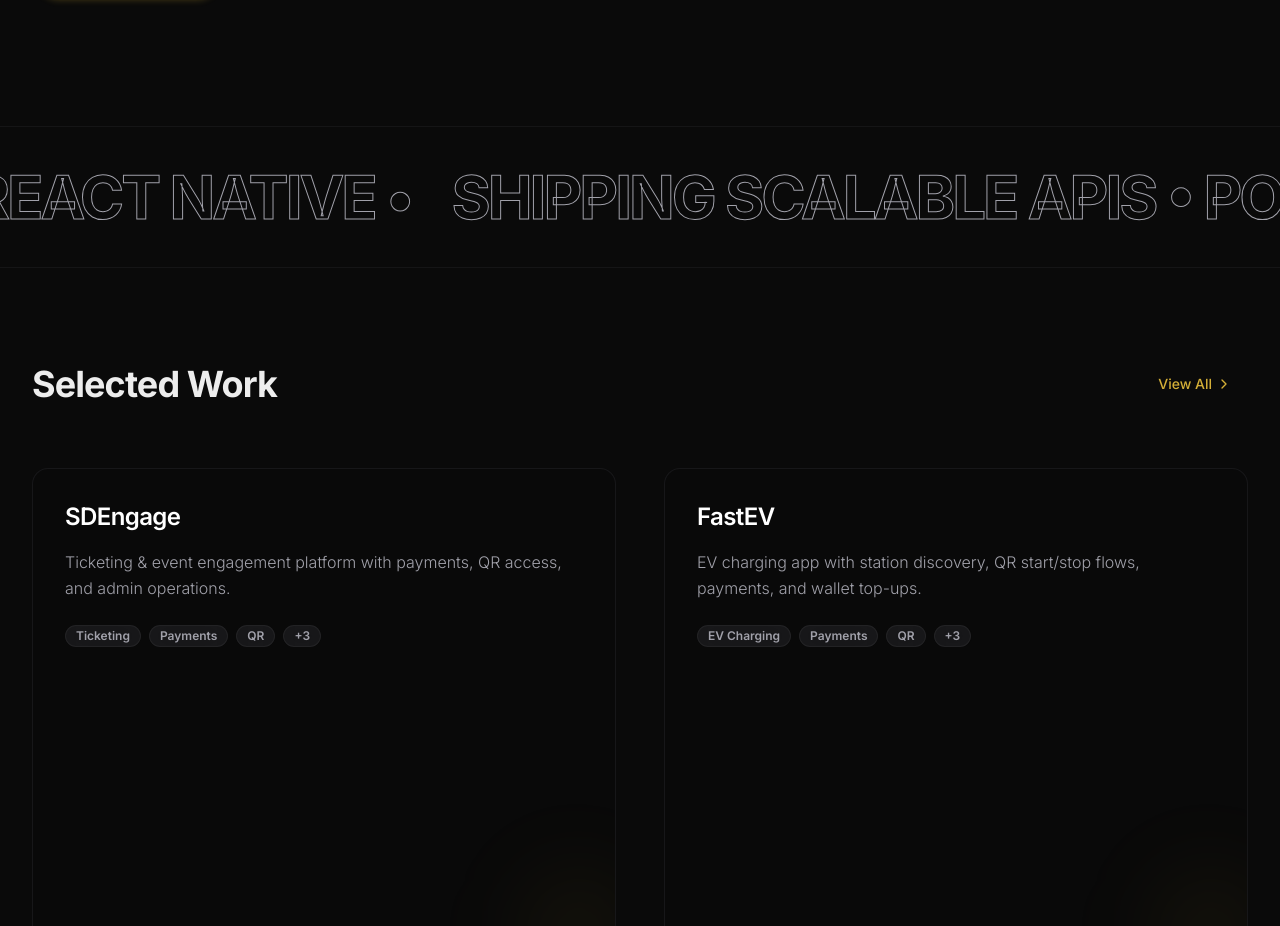
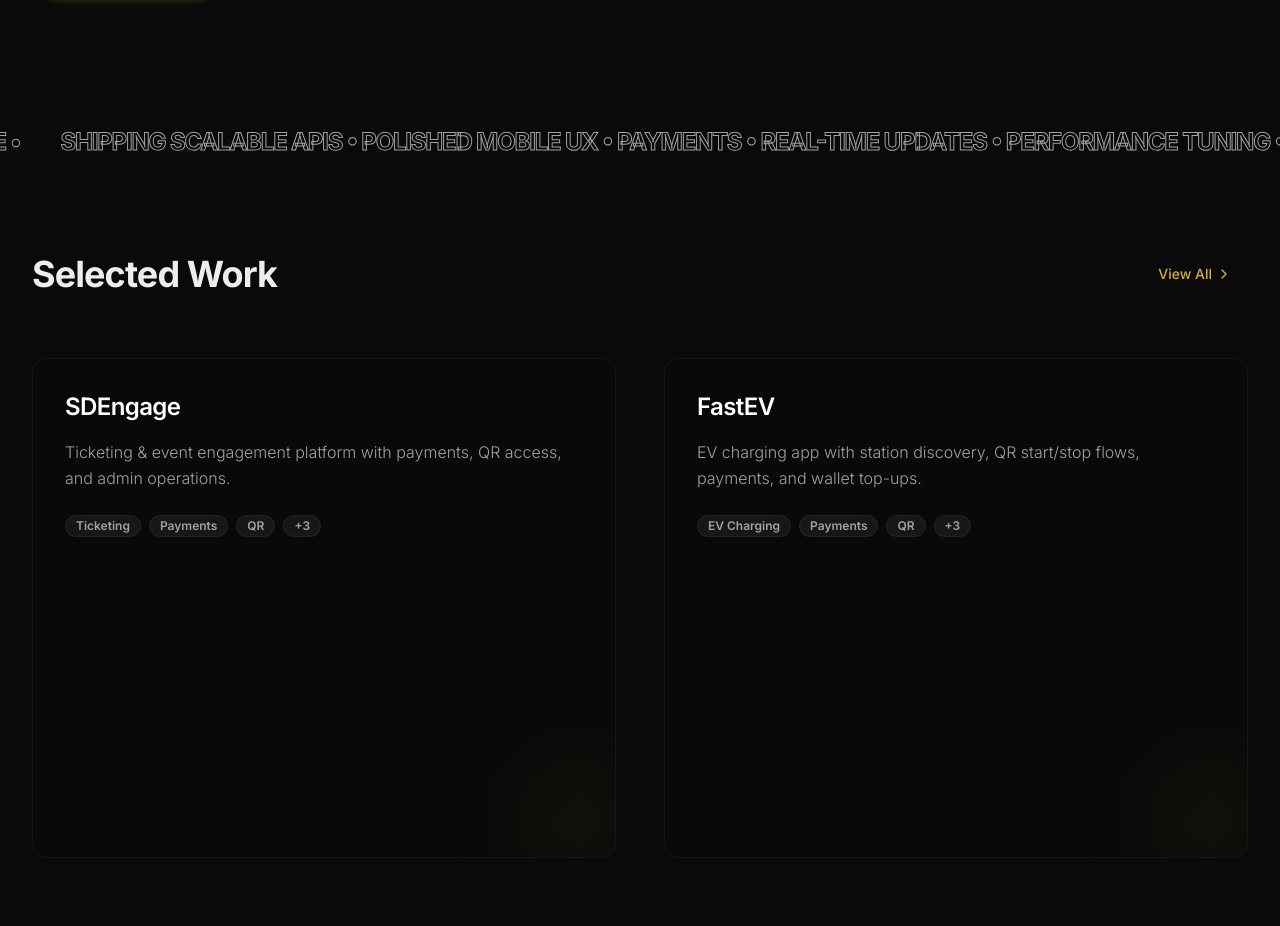
Before and after one commit to ShahrulSaifuddin/portfolio, a React (Vite) app: page / in a window 1280 px wide. Shown: the part 889-1815 px from the top of the page. Built offline with nearby package versions, Linux system fonts and the light colour scheme.

Commit message:
adjust font size

```diff
--- a/src/components/features/CapabilitiesTicker.tsx
+++ b/src/components/features/CapabilitiesTicker.tsx
@@ -76,7 +76,7 @@ function ParallaxText({ children, baseVelocity = 100 }: ParallaxTextProps) {
         {[...Array(8)].map((_, i) => (
           <span
             key={i}
-            className="text-4xl md:text-6xl font-black uppercase tracking-tighter text-transparent stroke-text hover:text-primary transition-colors duration-300 cursor-default select-none"
+            className="text-1xl md:text-2xl font-black uppercase tracking-tighter text-transparent stroke-text hover:text-primary transition-colors duration-300 cursor-default select-none"
             style={{
               WebkitTextStroke: "1px hsl(var(--muted-foreground))",
             }}
@@ -91,8 +91,8 @@ function ParallaxText({ children, baseVelocity = 100 }: ParallaxTextProps) {
 
 export function CapabilitiesTicker() {
   return (
-    <div className="w-full py-10 overflow-hidden bg-background border-y border-border/40">
-      <ParallaxText baseVelocity={2}>
+    <div className="w-full overflow-hidden bg-background">
+      <ParallaxText baseVelocity={0.5}>
         {`${capabilities.join(" • ")} • `}
       </ParallaxText>
     </div>
```
